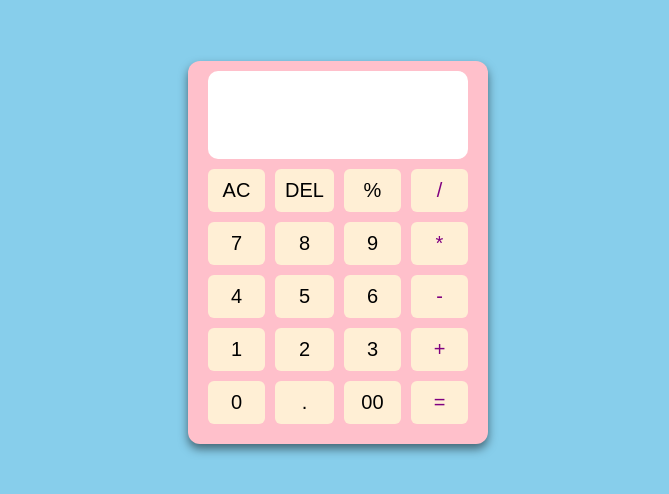
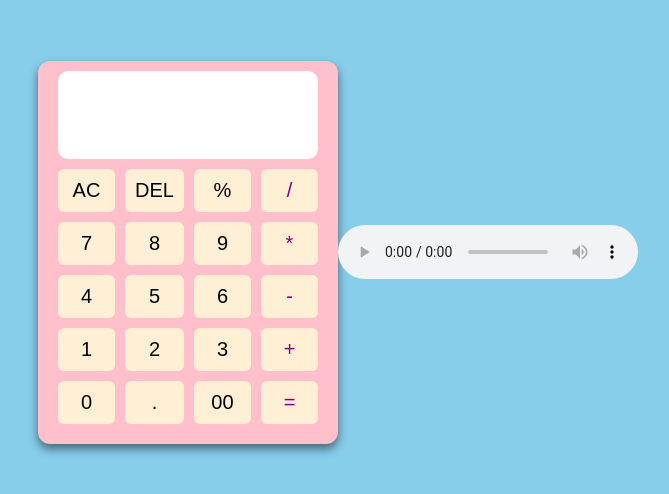
Before and after one commit to Centellalearnhowtocode/pinkcalculator, a plain HTML site: page index.html in a window 1280 px wide. Shown: the part 148-642 px from the top of the page, without its empty margins (302-971 px from the left). Drawn offline with Linux system fonts and the light colour scheme.

Commit message:
Modify audio element for better playback
Updated audio element to include loop attribute and added a second source for audio format compatibility.

```diff
--- a/index.html
+++ b/index.html
@@ -39,8 +39,9 @@
 </div>
 
 <script src="script.js"></script>
-  <audio control autoplay >
+<audio controls autoplay loop>
   <source src="kondong sne rai meas- កណ្តឹងស្នេហ៍រៃមាស«ញាក់».mp4" type="audio/mpeg">
+  <source src="kondong sne rai meas- កណ្តឹងស្នេហ៍រៃមាស«ញាក់».mp4" type="audio/wav">
 </audio>
   </body>
 
```
